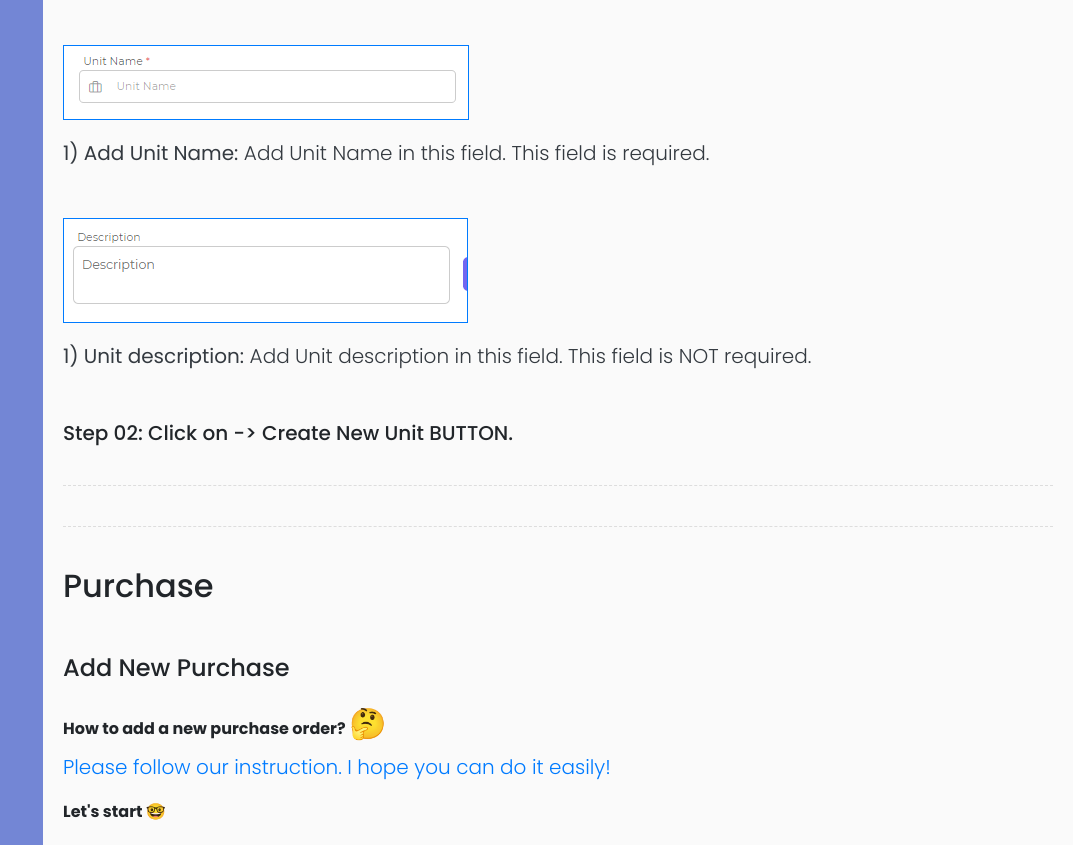
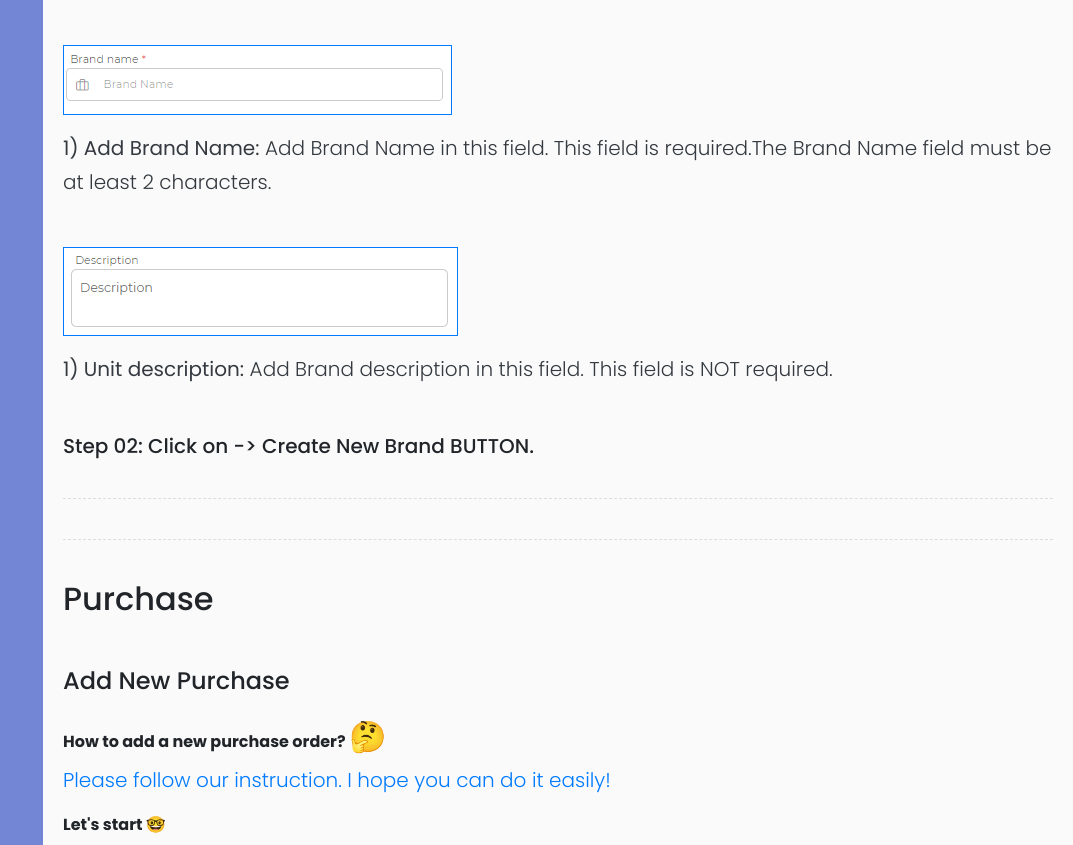
Before and after one commit to safiull/pos-documentation, a plain HTML site: page index.html in a window 1280 px wide. Shown: the part 10715-11560 px from the top of the page, without its empty margins (207-1280 px from the left). Drawn offline with nearby package versions, Linux system fonts and the light colour scheme.

Commit message:
Product and purchase doc. added successfully.

```diff
--- a/index.html
+++ b/index.html
@@ -428,15 +428,15 @@
                 <img src="assets/img/unit/unit-page.png" class="img-fluid border border-primary mt-4" alt="">
 
                 <div class="img-group mt-5">
-                    <img src="assets/img/unit/unit-name.png" class="img-fluid border border-primary" alt="">
-                    <p class="text-dark lead mt-3"><strong>1) Add Unit Name:</strong> Add Unit Name in this field. This field is required.</p>
+                    <img src="assets/img/brand/brand-name.png" class="img-fluid border border-primary" alt="">
+                    <p class="text-dark lead mt-3"><strong>1) Add Brand Name:</strong> Add Brand Name in this field. This field is required.The Brand Name field must be at least 2 characters.</p>
                 </div>
                 <div class="img-group mt-5">
-                    <img src="assets/img/unit/unit-description.png" class="img-fluid border border-primary" alt="">
-                    <p class="text-dark lead mt-3"><strong>1) Unit description:</strong> Add Unit description in this field. This field is NOT required.</p>
+                    <img src="assets/img/brand/brand-description.png" class="img-fluid border border-primary" alt="">
+                    <p class="text-dark lead mt-3"><strong>1) Unit description:</strong> Add Brand description in this field. This field is NOT required.</p>
                 </div>
 
-                <h5 class="mt-5">Step 02: Click on -> Create New Unit BUTTON.</h5>
+                <h5 class="mt-5">Step 02: Click on -> Create New Brand BUTTON.</h5>
             </section>
 
             <div class="line"></div>
```
Also changed, not shown: assets/img/brand/brand-description.png (added), assets/img/brand/brand-name.png (added).
